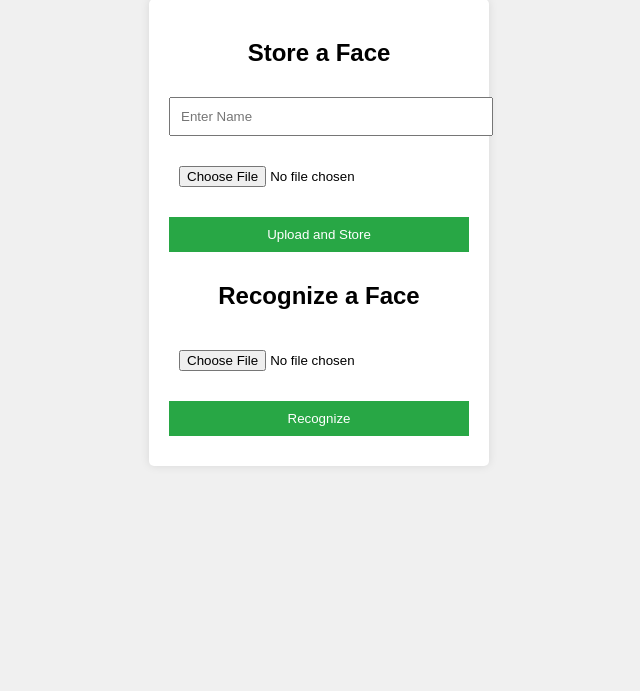
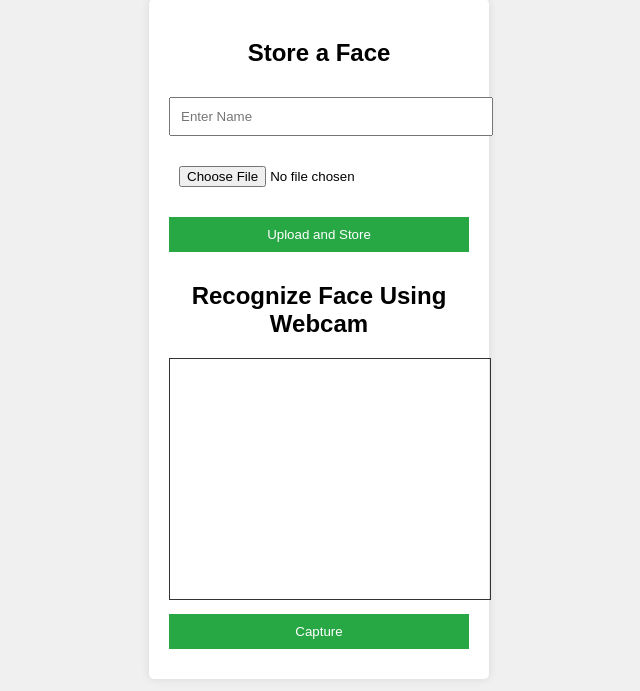
Before and after one commit to thississid/facerecognitionappflask, a Flask app: page / in a window 1280 px wide. Shown: the part 109-800 px from the top of the page, without its empty margins (321-961 px from the left). Run offline with Flask 2, Linux system fonts and the light colour scheme.

Commit message:
Now we can enable the webcam and then do the recognition of the face

```diff
--- a/app.py
+++ b/app.py
@@ -1,10 +1,11 @@
-from flask import Flask, render_template, request, redirect, url_for, flash
-from werkzeug.utils import secure_filename
+from flask import Flask, render_template, request, flash, redirect, url_for
+from werkzeug.utils import secure_filename  # Import secure_filename
 import os
 import sqlite3
 import cv2
+import numpy as np
 import face_recognition
-import numpy as np
+import base64
 
 app = Flask(__name__)
 app.config['UPLOAD_FOLDER'] = 'uploads'
@@ -28,52 +29,57 @@ def init_db():
 def index():
     return render_template('index.html')
 
-# Upload face image to store in DB
+# Upload and store face image in DB
 @app.route('/upload', methods=['POST'])
 def upload_file():
     if 'file' not in request.files:
         flash('No file part')
         return redirect(request.url)
+
     file = request.files['file']
+
     if file.filename == '':
         flash('No selected file')
         return redirect(request.url)
 
     if file:
+        # Save the uploaded file
         filename = secure_filename(file.filename)
         file_path = os.path.join(app.config['UPLOAD_FOLDER'], filename)
         file.save(file_path)
 
-        # Face recognition process
+        # Load the image and create the face encoding
         image = face_recognition.load_image_file(file_path)
         encodings = face_recognition.face_encodings(image)
 
-        if len(encodings) > 0:
-            encoding = encodings[0]
-            name = request.form.get('name', 'Unknown')
-
+        if encodings:
+            # Store the encoding in the database
+            encoding = encodings[0].tobytes()  # Convert to bytes
             conn = sqlite3.connect('database.db')
             c = conn.cursor()
-            c.execute("INSERT INTO faces (name, encoding) VALUES (?, ?)", (name, encoding.tobytes()))
+            c.execute("INSERT INTO faces (name, encoding) VALUES (?, ?)", (filename, encoding))
             conn.commit()
             conn.close()
+            flash('File uploaded and face encoded successfully.')
+        else:
+            flash('No face found in the image.')
 
-            flash(f'{name} face stored successfully!')
-        else:
-            flash('No face found in the image!')
+    return redirect(url_for('index'))
 
-        return redirect(url_for('index'))
+# Recognize face from webcam image
+@app.route('/recognize_webcam', methods=['POST'])
+def recognize_webcam():
+    # Capture base64 image from webcam
+    image_data = request.form['image_data']
+    # Decode base64 image
+    image_data = image_data.split(",")[1]
+    img_bytes = base64.b64decode(image_data)
 
-# Recognize face from uploaded image
-@app.route('/recognize', methods=['POST'])
-def recognize_face():
-    file = request.files['file']
-    filename = secure_filename(file.filename)
-    file_path = os.path.join(app.config['UPLOAD_FOLDER'], filename)
-    file.save(file_path)
+    # Convert to numpy array for OpenCV and face_recognition processing
+    nparr = np.frombuffer(img_bytes, np.uint8)
+    img_np = cv2.imdecode(nparr, cv2.IMREAD_COLOR)
 
-    unknown_image = face_recognition.load_image_file(file_path)
-    unknown_encoding = face_recognition.face_encodings(unknown_image)
+    unknown_encoding = face_recognition.face_encodings(img_np)
 
     if len(unknown_encoding) == 0:
         flash('No face found in the image!')
@@ -81,11 +87,11 @@ def recognize_face():
 
     unknown_encoding = unknown_encoding[0]
 
+    # Compare with known encodings in the database
     conn = sqlite3.connect('database.db')
     c = conn.cursor()
     c.execute("SELECT name, encoding FROM faces")
     results = c.fetchall()
-
     conn.close()
 
     known_encodings = [(name, np.frombuffer(enc)) for name, enc in results]
--- a/static/css/style.css
+++ b/static/css/style.css
@@ -39,3 +39,11 @@ button:hover {
     color: red;
     list-style-type: none;
 }
+
+#camera video {
+    border: 1px solid #333;
+}
+
+#submitBtn {
+    background-color: #007bff;
+}
--- a/templates/index.html
+++ b/templates/index.html
@@ -4,6 +4,7 @@
     <meta charset="UTF-8">
     <meta name="viewport" content="width=device-width, initial-scale=1.0">
     <link rel="stylesheet" href="{{ url_for('static', filename='css/style.css') }}">
+    <script src="{{ url_for('static', filename='js/capture.js') }}"></script>
     <title>Face Recognition App</title>
 </head>
 <body>
@@ -17,12 +18,19 @@
             <button type="submit">Upload and Store</button>
         </form>
 
-        <h2>Recognize a Face</h2>
-        <form method="POST" action="/recognize" enctype="multipart/form-data">
-            <input type="file" name="file" required>
-            <button type="submit">Recognize</button>
+        <h2>Recognize Face Using Webcam</h2>
+        <div id="camera">
+            <video id="video" width="320" height="240" autoplay></video>
+            <button id="snap">Capture</button>
+            <canvas id="canvas" width="320" height="240" style="display:none;"></canvas>
+        </div>
+
+        <form id="recognizeForm" method="POST" action="/recognize_webcam">
+            <input type="hidden" id="image_data" name="image_data">
+            <button type="submit" id="submitBtn" style="display:none;">Submit for Recognition</button>
         </form>
     </div>
+
     {% with messages = get_flashed_messages() %}
         {% if messages %}
             <ul class="flashes">
```
Also changed, not shown: templates/recognize_webcam.html (added, +12 -0 lines), database.db.
